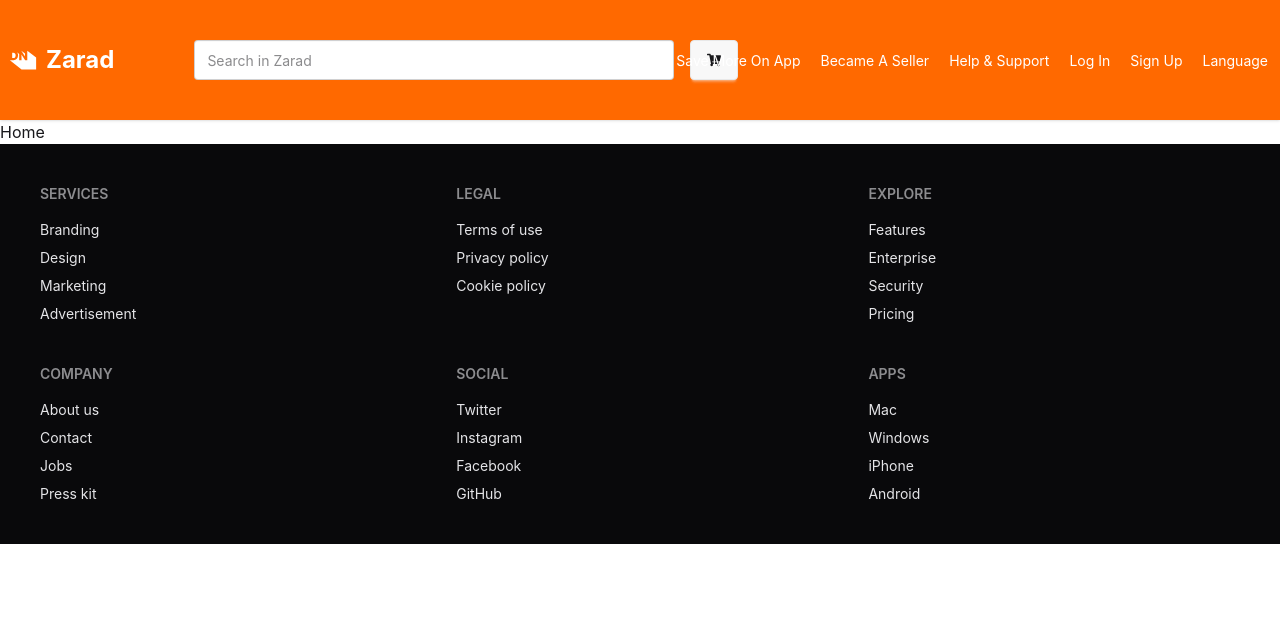
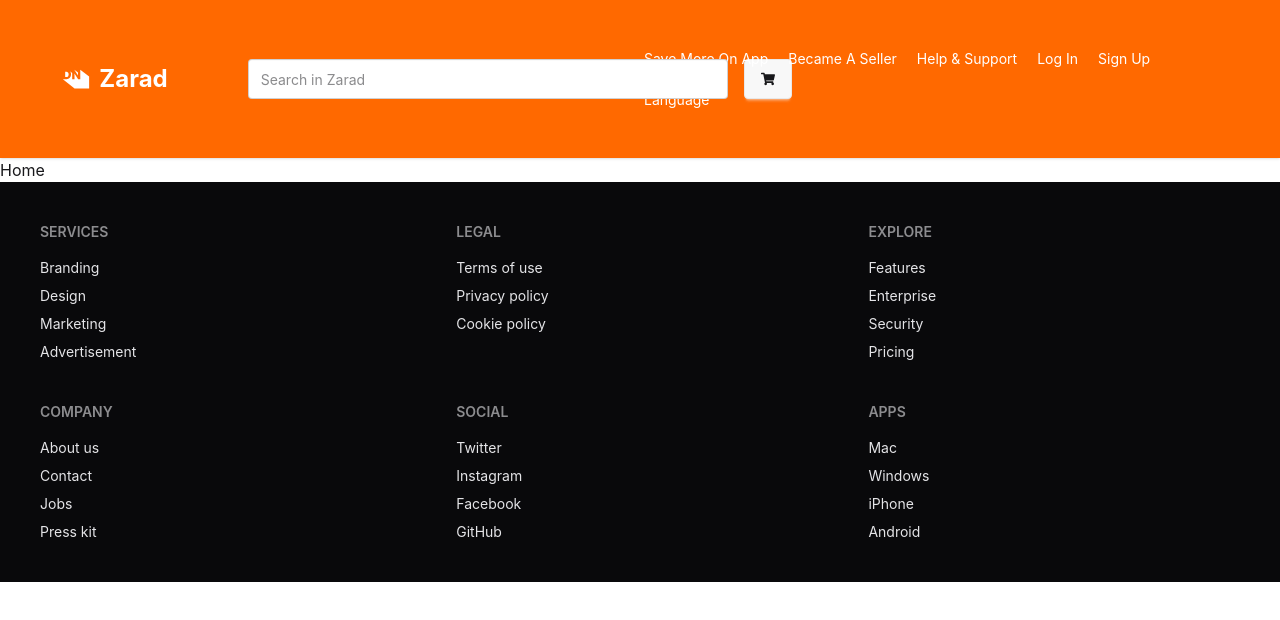
Before and after one commit to mehedirobi/zarad-app, a React (Vite) app: page / in a window 1280 px wide. Shown: the top 620 px of the page. Built offline with nearby package versions, Linux system fonts and the light colour scheme.

Commit message:
nvabar updated

```diff
--- a/index.html
+++ b/index.html
@@ -1,5 +1,5 @@
 <!doctype html>
-<html lang="en">
+<html lang="en" data-theme="light">
   <head>
     <meta charset="UTF-8" />
     <link rel="icon" type="image/svg+xml" href="/favicon.svg" />
--- a/src/components/Navbar.jsx
+++ b/src/components/Navbar.jsx
@@ -6,9 +6,10 @@ import { IoLogoDesignernews } from "react-icons/io";
 
 const Navbar = () => {
   return (
-    <div className="navbar bg-orange-500 shadow-sm py-10">
-      <div className="navbar-start">
-        <div className="dropdown">
+    <div className="bg-orange-500 shadow-sm">
+      <div className="navbar py-10 w-11/12 mx-auto">
+      <div className="navbar-start ">
+        <div className="dropdown ">
           <div tabIndex={0} role="button" className="btn btn-ghost lg:hidden">
             <svg
               xmlns="http://www.w3.org/2000/svg"
@@ -93,6 +94,7 @@ const Navbar = () => {
         </ul>
       </div>
     </div>
+    </div>
   );
 };
 
--- a/src/layouts/HomeLayout.jsx
+++ b/src/layouts/HomeLayout.jsx
@@ -7,7 +7,10 @@ import Home from '../pages/Home';
 const HomeLayout = () => {
     return (
         <div>
+            <header className=''>
             <Navbar></Navbar>
+            </header>
+
 
             <Outlet>
                 <Home></Home>
```
